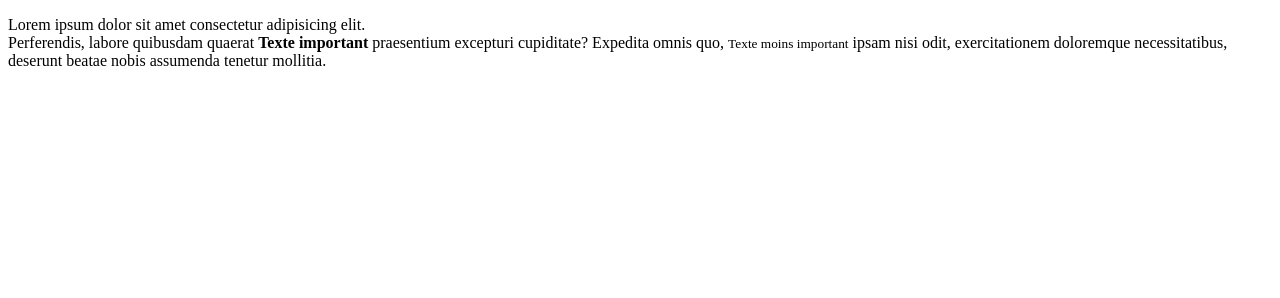
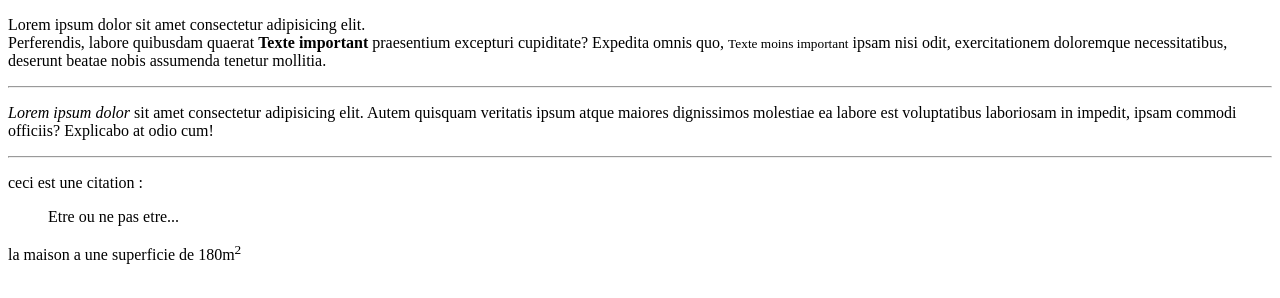
Before and after one commit to Moustapha-Ibrahima-Ba/Apprendre-le-HTML5-et-CSS3, a plain HTML site: page index.html in a window 1280 px wide. Drawn offline with Linux system fonts and the light colour scheme.

Commit message:
Balises HTML de base.

```diff
--- a/index.html
+++ b/index.html
@@ -15,5 +15,15 @@
       exercitationem doloremque necessitatibus, deserunt beatae nobis assumenda
       tenetur mollitia.
     </p>
+    <hr>
+    <p>
+      <em>Lorem ipsum dolor</em> sit amet consectetur adipisicing elit. Autem
+      quisquam veritatis ipsum atque maiores dignissimos molestiae ea labore est
+      voluptatibus laboriosam in impedit, ipsam commodi officiis? Explicabo at
+      odio cum!
+    </p>
+    <hr>
+    <p>ceci est une citation : <blockquote>Etre ou ne pas etre...</blockquote> </p>
+    <p>la maison a une superficie de 180m<sup>2</sup></p>
   </body>
 </html>
```
